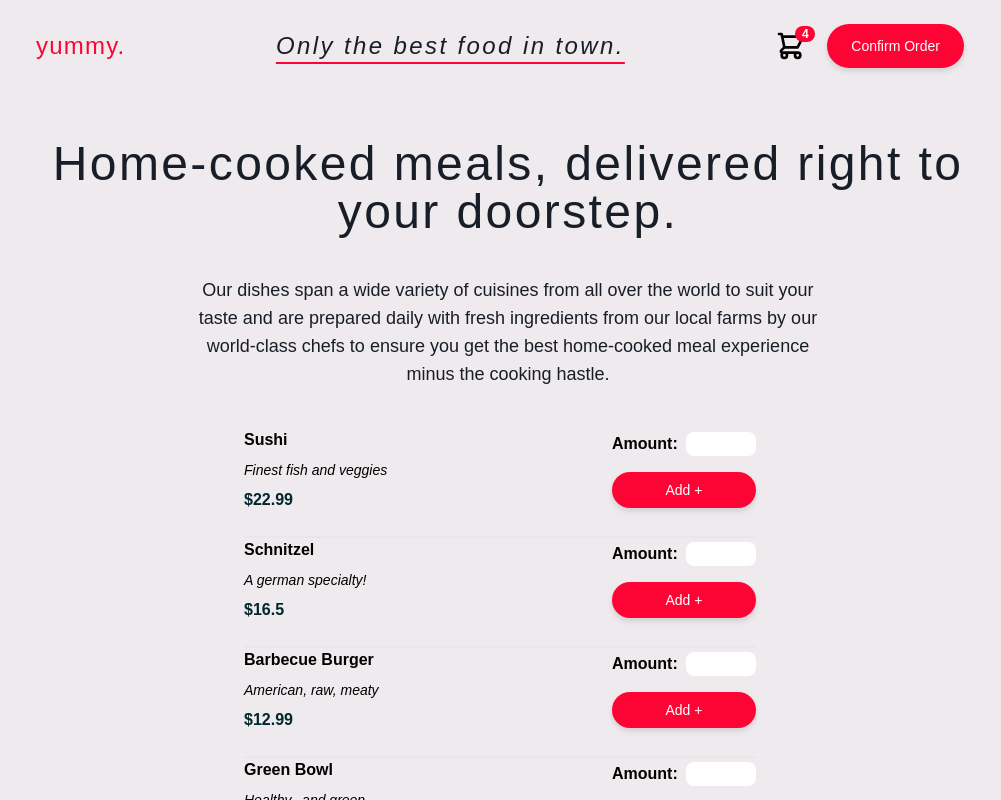
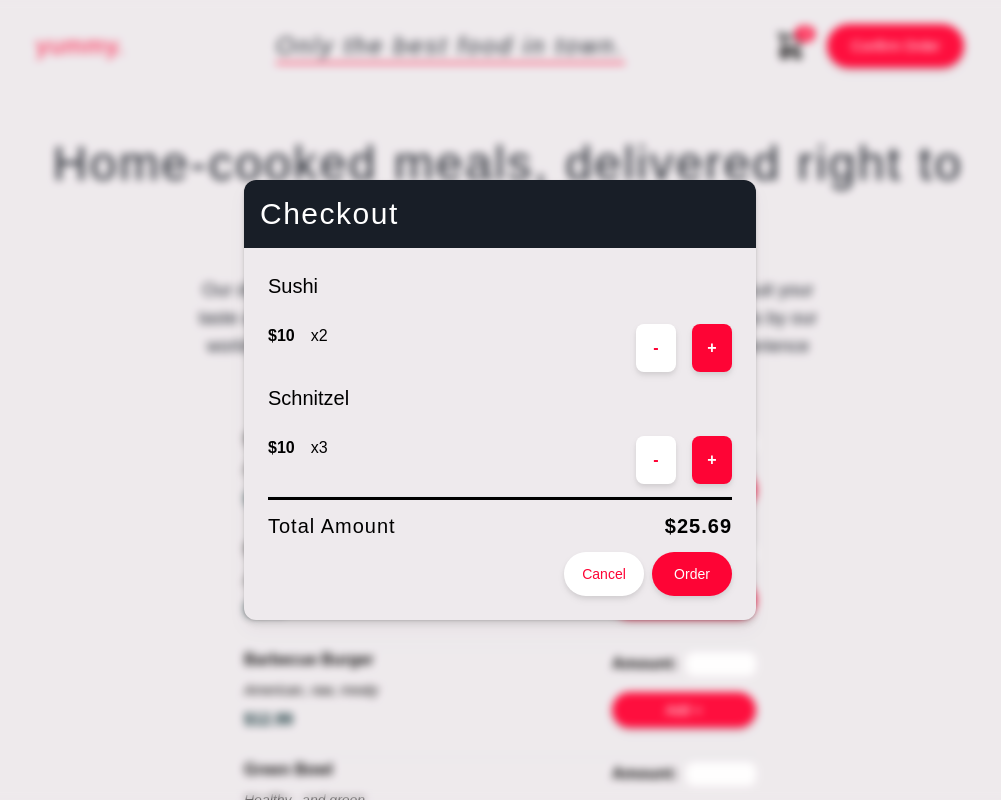
Before and after one commit to KuronoSangatsu7/yummy., a React (Create React App) app: page / in a window 1280 px wide. Shown: the whole page, without its empty margins (140-1141 px from the left). Built offline with nearby package versions, Linux system fonts and the light colour scheme.

Commit message:
Implemented and styled shopping cart modal

```diff
--- a/src/App.js
+++ b/src/App.js
@@ -3,6 +3,7 @@ import Header from "./components/Layout/Header/Header.js";
 import BodyWrapper from "./components/UI/BodyWrapper/BodyWrapper.js";
 import Summary from "./components/Dishes/Summary.js"
 import AvailableDishes from "./components/Dishes/AvailableDishes.js";
+import Cart from "./components/Cart/Cart.js";
 
 const App = () => {
   return (
@@ -11,6 +12,7 @@ const App = () => {
       <BodyWrapper>
         <Summary />
         <AvailableDishes />
+        <Cart />
       </BodyWrapper>
     </FullWrapper>
   );
--- /dev/null
+++ b/src/components/Cart/Cart.js
@@ -0,0 +1,31 @@
+import Button from "../UI/Button/Button";
+import InvertedButton from "../UI/Button/InvertedButton";
+import CartList from "./CartList";
+
+const Cart = (props) => {
+  return (
+    <div className="flex fixed inset-0 bg-beige/5 backdrop-blur-sm">
+      <div className="flex-col m-auto w-2/3 md:w-2/5 drop-shadow-lg z-50 bg-beige shadow rounded-xl">
+        <div className="p-2 py-4 pl-4 text-3xl tracking-wider bg-kindaBlack text-white rounded-t-xl">
+          Checkout
+        </div>
+        <div className="p-6 flex-col space-y-3">
+          <CartList />
+          <hr className="bg-black h-1"></hr>
+          <div className="flex justify-between">
+            <div className="text-xl tracking-wider">Total Amount</div>
+            <div className="text-xl font-semibold tracking-wider">$25.69</div>
+          </div>
+          <div className="flex justify-end space-x-2">
+            <InvertedButton className="basis-20 hover:-translate-x-1">
+              Cancel
+            </InvertedButton>
+            <Button className="basis-20">Order</Button>
+          </div>
+        </div>
+      </div>
+    </div>
+  );
+};
+
+export default Cart;
--- /dev/null
+++ b/src/components/Cart/CartItem.js
@@ -0,0 +1,22 @@
+import InvertedMiniButton from "../UI/Button/InvertedMiniButton";
+import MiniButton from "../UI/Button/MiniButton";
+
+const CartItem = (props) => {
+  return (
+    <div className="flex-col space-y-6">
+      <div className="text-xl">{props.name}</div>
+      <div className="flex justify-between">
+        <div className="flex space-x-4">
+          <div className="font-semibold">$10</div>
+          <div>x{props.amount}</div>
+        </div>
+        <div className="flex space-x-4">
+          <InvertedMiniButton className="w-10">-</InvertedMiniButton>
+          <MiniButton className="w-10">+</MiniButton>
+        </div>
+      </div>
+    </div>
+  );
+};
+
+export default CartItem;
--- /dev/null
+++ b/src/components/Cart/CartList.js
@@ -0,0 +1,10 @@
+import CartItem from "./CartItem"
+
+const DUMMY_ITEMS = [{name: "Sushi", amount: 2}, {name: "Schnitzel", amount: 3}]
+
+const CartList = props => {
+    const itemList = DUMMY_ITEMS.map((item) => <CartItem name={item.name} amount={item.amount}/>)
+    return <>{itemList}</>
+}
+
+export default CartList
--- a/src/components/Dishes/DishItem/DishItemForm.js
+++ b/src/components/Dishes/DishItem/DishItemForm.js
@@ -13,7 +13,7 @@ const DishItemForm = (props) => {
           type="number"
         ></input>
       </div>
-      <Button className="py-2 px-8 bg-roseRed" name="Add +" />
+      <Button className="py-2 px-8 bg-roseRed">Add +</Button>
     </form>
   );
 };
--- a/src/components/Layout/Header/Header.js
+++ b/src/components/Layout/Header/Header.js
@@ -12,7 +12,7 @@ const Header = (props) => {
       </div>
       <div className="flex justify-between items-center space-x-3">
         <ShoppingCartButton />
-        <Button className="px-6" name="Confirm Order"/>
+        <Button className="px-6">Confirm Order</Button>
       </div>
     </nav>
   );
--- a/src/components/UI/Button/Button.js
+++ b/src/components/UI/Button/Button.js
@@ -1,5 +1,5 @@
 const Button = (props) => {
-  const buttonStyle = "text-white text-sm font-medium bg-roseRed p-3 rounded-full drop-shadow-md hover:scale-110 hover:translate-y-1 hover:translate-x-1 transition-all duration-150"
+  const buttonStyle = "text-white text-sm font-medium bg-roseRed p-3 rounded-full drop-shadow-md hover:scale-110 hover:translate-y-1 hover:translate-x-1 transition-all duration-150 active:bg-red-800"
   const extendedButtonStyle = [
     props.className,
     buttonStyle
@@ -7,7 +7,7 @@ const Button = (props) => {
 
   return (
     <button className={extendedButtonStyle} onClick={props.onClick}>
-      {props.name}
+      {props.children}
     </button>
   );
 };
--- /dev/null
+++ b/src/components/UI/Button/InvertedButton.js
@@ -0,0 +1,15 @@
+const InvertedButton = (props) => {
+    const buttonStyle = "text-roseRed text-sm font-medium bg-white p-3 rounded-full drop-shadow-md hover:scale-110 hover:translate-y-1 hover:translate-x-1 transition-all duration-150 active:bg-gray-300"
+    const extendedButtonStyle = [
+      props.className,
+      buttonStyle
+    ].join(' ')
+
+    return (
+      <button className={extendedButtonStyle} onClick={props.onClick}>
+        {props.children}
+      </button>
+    );
+  };
+
+  export default InvertedButton;
--- /dev/null
+++ b/src/components/UI/Button/InvertedMiniButton.js
@@ -0,0 +1,15 @@
+const InvertedMiniButton = (props) => {
+    const buttonStyle = "text-roseRed text-md font-semibold bg-white p-3 rounded-lg drop-shadow-md transition-all active:scale-150"
+    const extendedButtonStyle = [
+      props.className,
+      buttonStyle
+    ].join(' ')
+
+    return (
+      <button className={extendedButtonStyle} onClick={props.onClick}>
+        {props.children}
+      </button>
+    );
+  };
+
+  export default InvertedMiniButton;
--- /dev/null
+++ b/src/components/UI/Button/MiniButton.js
@@ -0,0 +1,15 @@
+const MiniButton = (props) => {
+    const buttonStyle = "text-white text-md font-semibold bg-roseRed p-3 rounded-lg drop-shadow-md transition-all active:scale-150"
+    const extendedButtonStyle = [
+      props.className,
+      buttonStyle
+    ].join(' ')
+
+    return (
+      <button className={extendedButtonStyle} onClick={props.onClick}>
+        {props.children}
+      </button>
+    );
+  };
+
+  export default MiniButton;
```
